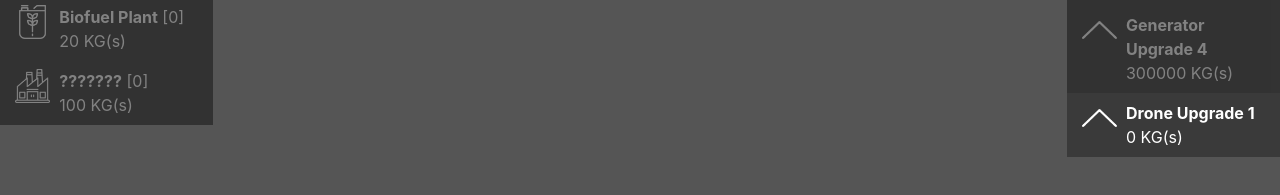
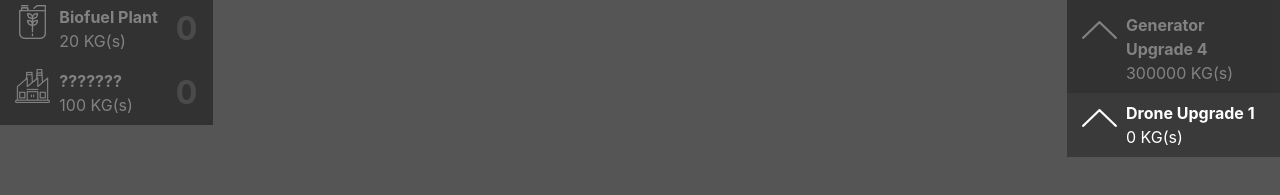
Before and after one commit to phwt/boringGame, a plain HTML site: page site/index.html in a window 1280 px wide. Shown: the part 301-496 px from the top of the page. Drawn offline with Linux system fonts and the light colour scheme.

Commit message:
Edit some files
- Move amount to right side
- Add active status to .slot

```diff
--- a/site/scripts.js
+++ b/site/scripts.js
@@ -37,14 +37,15 @@ $(document).ready(function(){
             if(amount==0){toBreak++;}
 
             $("#bldg-slot-area").append(
-                "<div class='slot bldg-slot row no-gutters'"+
+                "<div style='position: relative' class='slot bldg-slot row no-gutters'"+
                     // "disabled='"+ ((disabled) ? "true" : "false") +
                     "' slot-name='" + keys[i] + "'>"+
+                    "<span class='slot-number'>"+amount+"</span>"+
                     "<div class='col-md-3 text-center'>"+
                         "<img src='assets/"+ icon +"'/>"+
                     "</div>"+
                     "<div class='col-md-9'>"+
-                        "<b>"+ name +"</b> ["+ amount +"]<br>"+
+                        "<b>"+ name +"</b><br>"+
                         "<span class='bldg-cost'>"+ cost + "</span> KG(s)"+
                     "</div>"+
                 "</div>"
--- a/site/styles.css
+++ b/site/styles.css
@@ -22,6 +22,9 @@ body{
     /* background: black; */
     opacity: 0.5;
     cursor: pointer;
+}
+.slot:active{
+    opacity: 0.3;
 }
 .slot[disabled]{
     opacity: 0.4;
@@ -51,3 +54,10 @@ body{
 #btn-dig:active{
     transform: translate(-50%, -45%);
 }
+.slot-number{
+    position: absolute;
+    right: 16px;
+    font-size: 2em;
+    font-weight: bold;
+    opacity: 0.3;
+}
```
